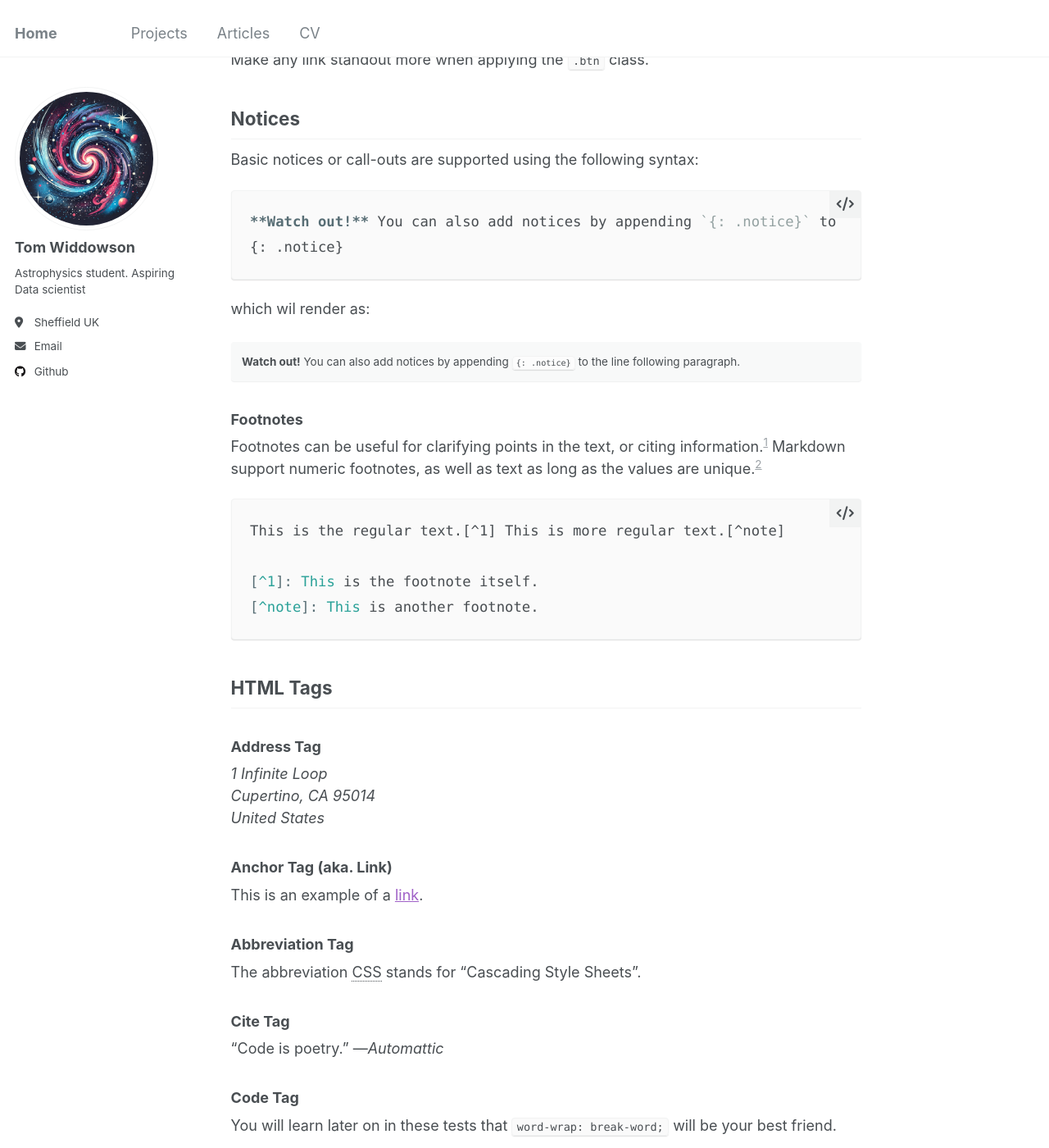
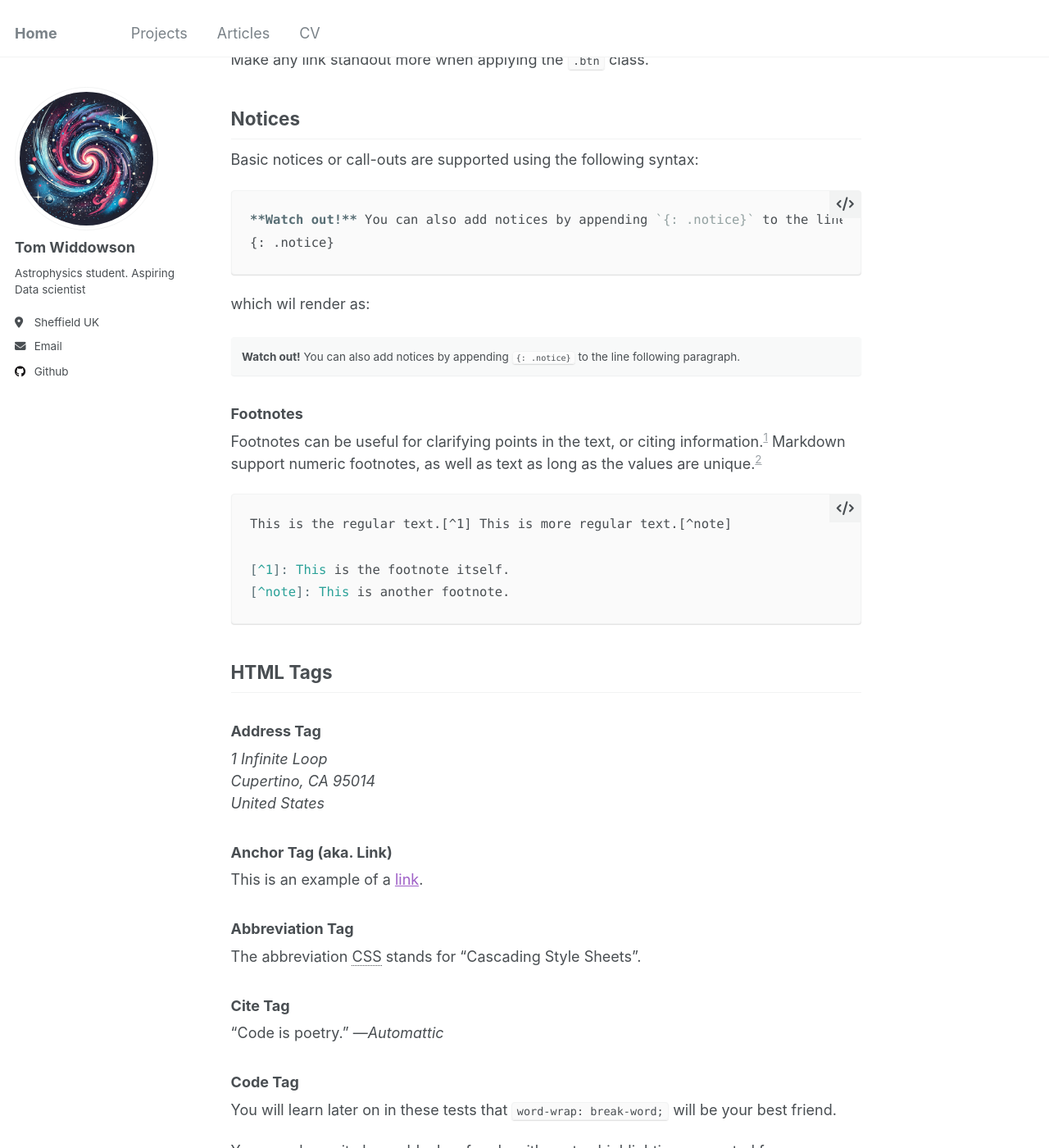
Before and after one commit to tomhwidd/tomhwidd.github.io, a Jekyll site: the page built from _pages/markdown.md, in a window 1280 px wide and 1400 px high, scrolled down 4242 px. Shown: the whole window at 82% size. Built offline with Jekyll 4.4.1, drawn with Linux system fonts in a browser that asks for light colours.

Commit message:
font size

```diff
--- a/_sass/_variables.scss
+++ b/_sass/_variables.scss
@@ -41,7 +41,7 @@ $type-size-5                : 1em;      // ~16px
 $type-size-6                : 0.75em;   // ~12px
 $type-size-7                : 0.6875em; // ~11px
 $type-size-8                : 0.625em;  // ~10px
-$type-size-syntax           : 0.875em;  // ~14px
+$type-size-syntax           : 0.83em;  // ~14px
 
 /* masthead properties */
 $masthead-height            : 70px;
```
